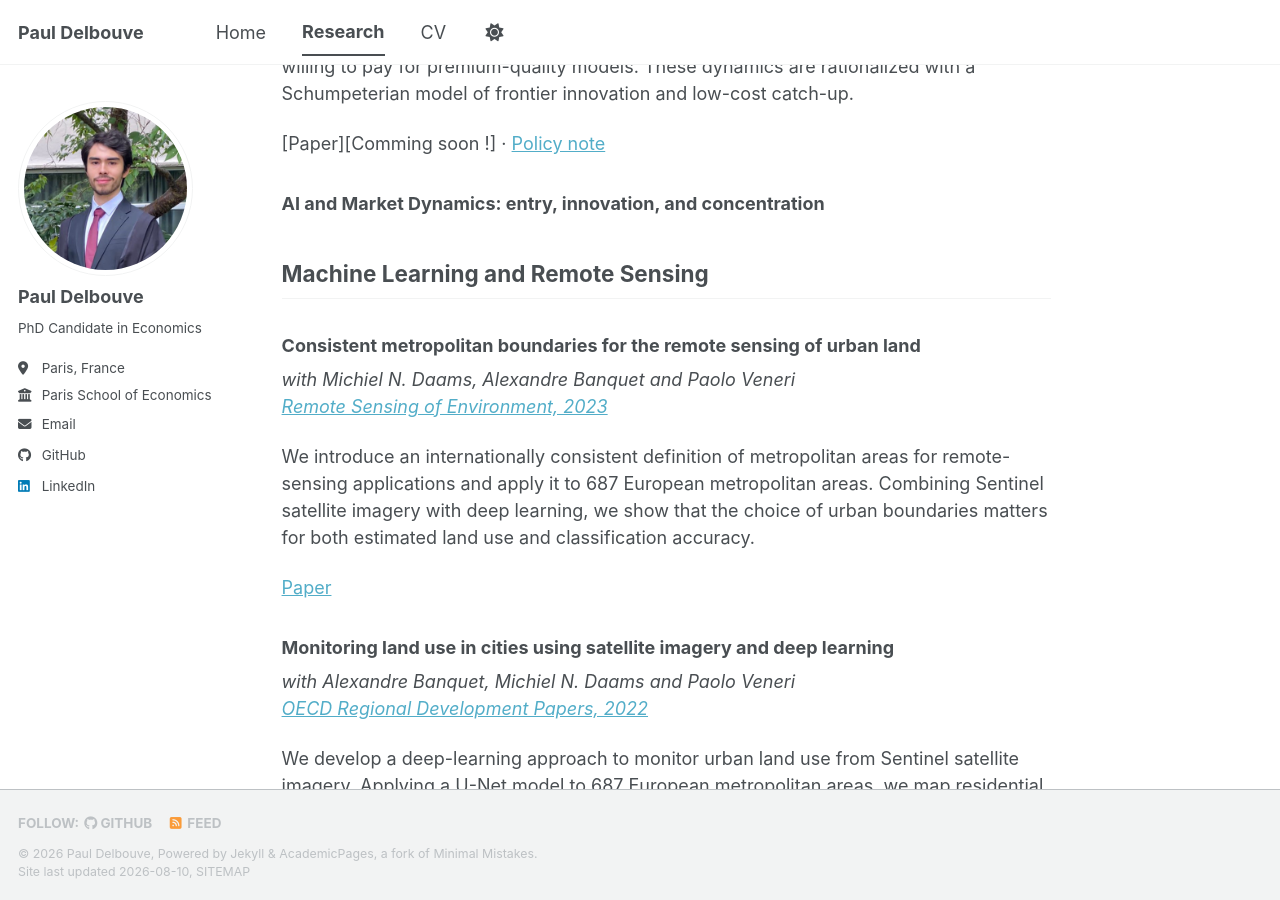
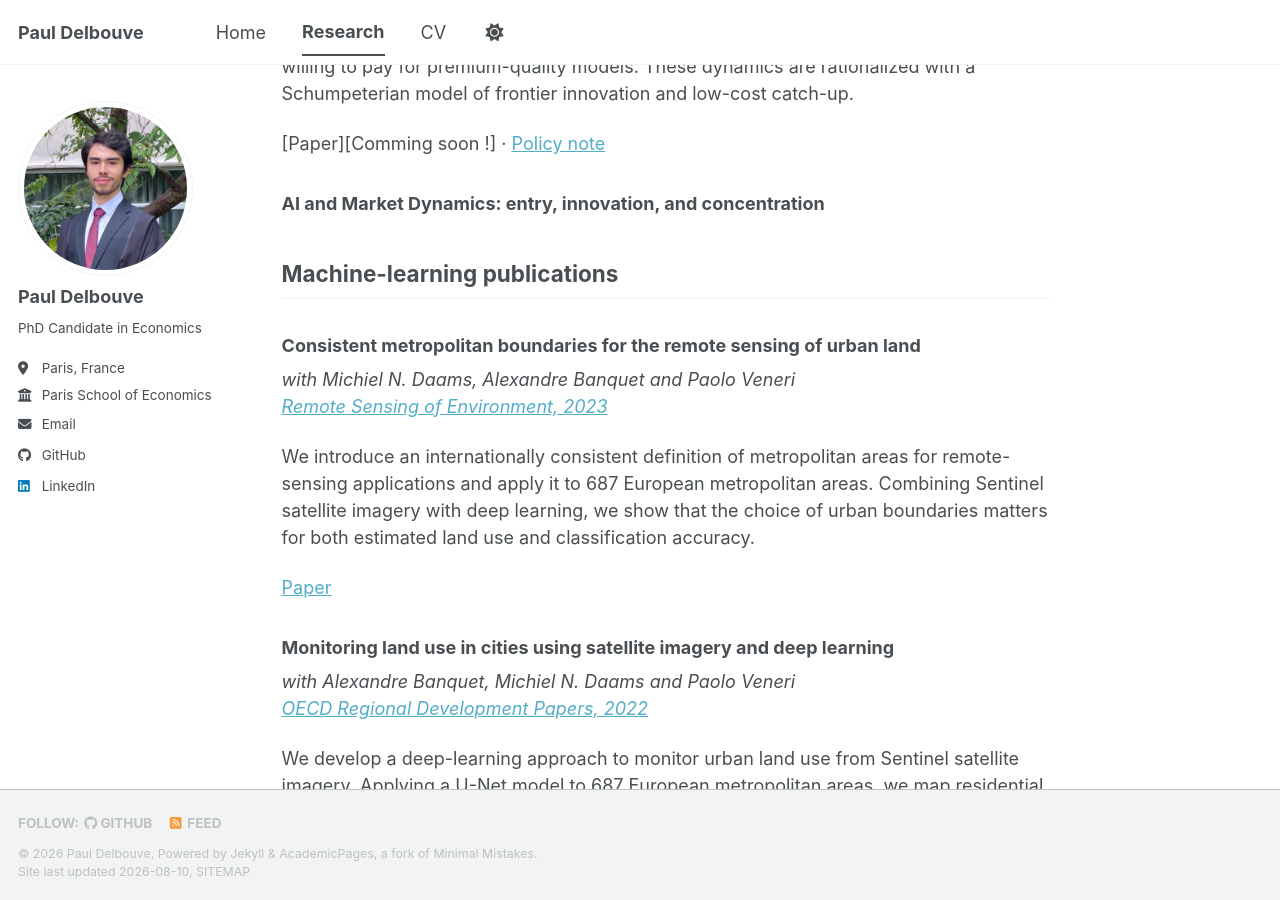
Before and after one commit to Pdelbouve/pdelbouve.github.io, a Jekyll site: the page built from _pages/research.md, in a window 1280 px wide and 900 px high, scrolled down 790 px. Built offline with Jekyll 4.4.1, drawn with Linux system fonts in a browser that asks for light colours; a style sheet for code colours, icons or effects is not loaded.

Commit message:
Update research.md

```diff
--- a/_pages/research.md
+++ b/_pages/research.md
@@ -31,7 +31,7 @@ Using weekly model-level usage and price data from OpenRouter, combined with cap
 
 
 
-## Machine Learning and Remote Sensing
+## Machine-learning publications
 
 ### Consistent metropolitan boundaries for the remote sensing of urban land
 
```
